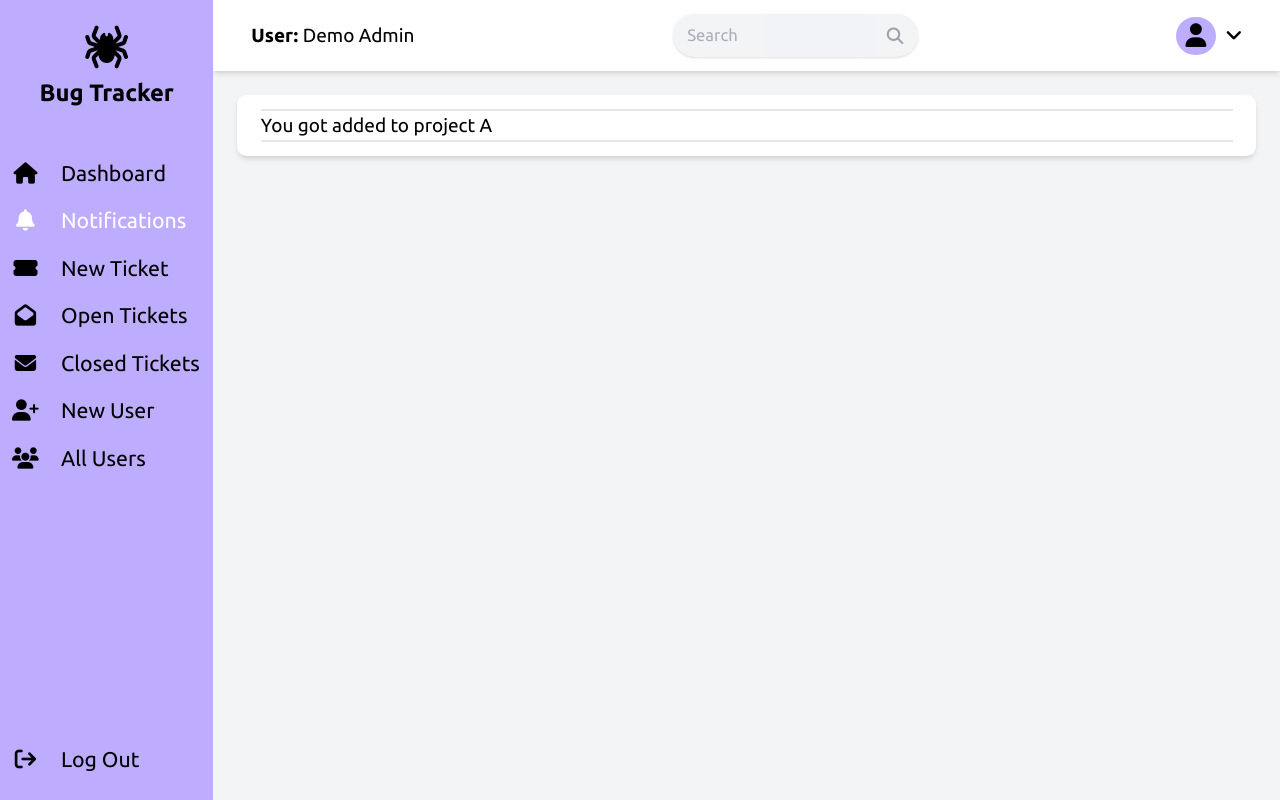
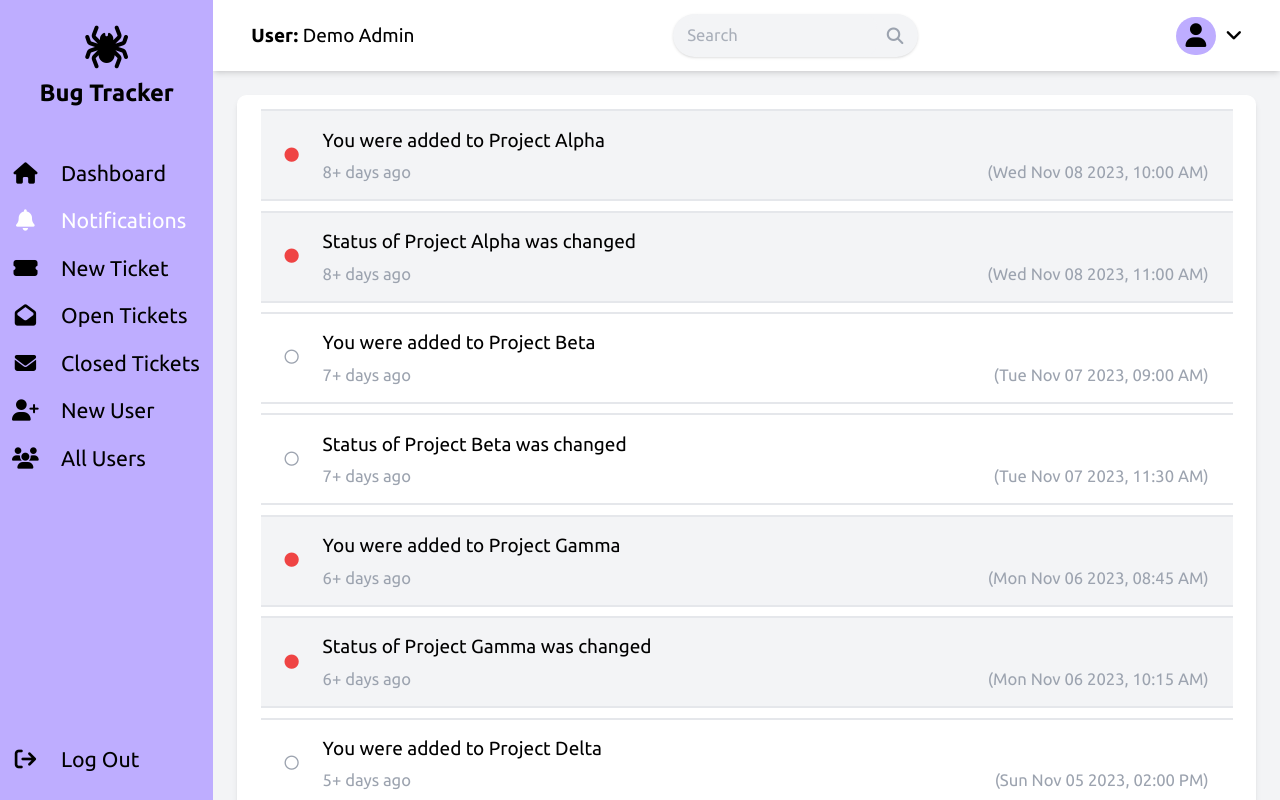
Before and after one commit to emrah-i/BugTracker, a React (Create React App) app in the folder frontend/: page /notifications in a window 1280 px wide. Shown: the top 800 px of the page. Built offline with nearby package versions, Linux system fonts and the light colour scheme.

Commit message:
Notifications and topnav

```diff
--- a/frontend/src/components/notifications.jsx
+++ b/frontend/src/components/notifications.jsx
@@ -1,10 +1,59 @@
+import { useState } from "react";
+
+const notificationsArray = [
+    { title: "You were added to Project Alpha", date: "2023-11-08T10:00:00Z", viewed: false },
+    { title: "Status of Project Alpha was changed", date: "2023-11-08T11:00:00Z", viewed: false },
+    { title: "You were added to Project Beta", date: "2023-11-07T09:00:00Z", viewed: true },
+    { title: "Status of Project Beta was changed", date: "2023-11-07T11:30:00Z", viewed: true },
+    { title: "You were added to Project Gamma", date: "2023-11-06T08:45:00Z", viewed: false },
+    { title: "Status of Project Gamma was changed", date: "2023-11-06T10:15:00Z", viewed: false },
+    { title: "You were added to Project Delta", date: "2023-11-05T14:00:00Z", viewed: true },
+    { title: "Status of Project Delta was changed", date: "2023-11-05T16:30:00Z", viewed: true },
+    { title: "You were added to Project Epsilon", date: "2023-11-04T12:00:00Z", viewed: false },
+    { title: "Status of Project Epsilon was changed", date: "2023-11-04T13:30:00Z", viewed: false }
+];
 
 function Notifications() {
+
+    const [ notifications, setNotifications ] = useState(notificationsArray)
+    const current = new Date()
+
+    function toggleSeen(index, viewed) {
+        setNotifications(prevState=>
+            {let newState = [...prevState]
+            newState[index].viewed = !viewed
+            return newState})
+    }
+
     return (<div className="relative flex flex-col gap-5 mx-5 my-5">
                 <div className="flex flex-col gap-2 bg-white shadow-md py-3 px-5 rounded-lg">
-                    <div className="border-y-2 border-gray-200">
-                        <p>You got added to project A</p>
-                    </div>
+                    {notifications.map((element, index)=>{
+
+                        const date = new Date(element.date)
+                        const diffTime = Math.abs(current - date);
+                        let days = Math.ceil(diffTime / (1000 * 60 * 60 * 24));
+                        let time = "days"
+
+                        if (days > 30) {
+                            days = Math.floor(days / 30)
+                            time = "months"
+                        }
+                        if (days > 12) {
+                            days = Math.floor(days / 12)
+                            time = "years"
+                        }
+
+                        return (<div key={index} className={`flex items-center border-y-2 border-gray-200 gap-5 px-5 py-3 h-fit duration-150 cursor-pointer ${element.viewed ? "hover:bg-gray-100" : "bg-gray-100"}`} onClick={()=>toggleSeen(index, element.viewed)} >
+                                    <i className={`text-gray-400 text-xs ${element.viewed ? "fa-regular" : "fa-solid text-red-500"} fa-circle`}></i>
+                                    <div className="flex flex-col justify-between gap-1.5 h-fit w-full pointer-event-none">
+                                        <p className="m-0 w-2/3">{element.title}</p>
+                                        <div className="flex justify-between">
+                                            <p className="text-sm text-gray-400 ">{days}+ {time} ago</p>
+                                            <p className="text-sm text-gray-400 ">({date.toDateString('en-us')}, {date.toLocaleTimeString('en-us', {hour: "2-digit", minute: '2-digit'})})</p>
+                                        </div>
+                                    </div>
+                                </div>)
+                    })}
                 </div>
             </div>)
 }
--- a/frontend/src/components/topnav.jsx
+++ b/frontend/src/components/topnav.jsx
@@ -26,7 +26,7 @@ function TopNav() {
              </div>
              <div className="relative">
                 <button type="button" className="flex gap-2 items-center"  onClick={toggleDropdown}><i className="flex items-center pointer-events-none text-xl bg-third-color text-black h-min rounded-full py-0.5 px-2 fa-solid fa-user"></i><i className="flex items-center pointer-events-none fa-solid fa-angle-down duration-300" ref={dropdownArrow}></i></button>
-                <ul className="flex flex-col justify-evenly items-start text-sm absolute bg-black text-white rounded px-3 right-0 list-none pointer-events-none h-0 opacity-0 duration-300" ref={dropdownMenu}>
+                <ul className="flex flex-col justify-evenly items-start text-sm absolute bg-black text-white rounded px-3 right-0 list-none pointer-events-none h-0 opacity-0 duration-300 z-20" ref={dropdownMenu}>
                     <p className="cursor-pointer select-none" onClick={()=>{navigate("/profile/0"); toggleDropdown();}}>Profile</p>
                     <p className="cursor-pointer select-none" onClick={()=>{navigate("/notifications"); toggleDropdown();}}>Notifications</p>
                     <p className="cursor-pointer select-none" onClick={()=>{navigate("/settings"); toggleDropdown();}}>Settings</p>
--- a/frontend/src/index.css
+++ b/frontend/src/index.css
@@ -67,6 +67,10 @@ body {
   width: fit-content
 }
 
+.h-fit {
+  height: fit-content
+}
+
 .table-row-parent.active {
   @apply bg-gray-100;
 }
```
